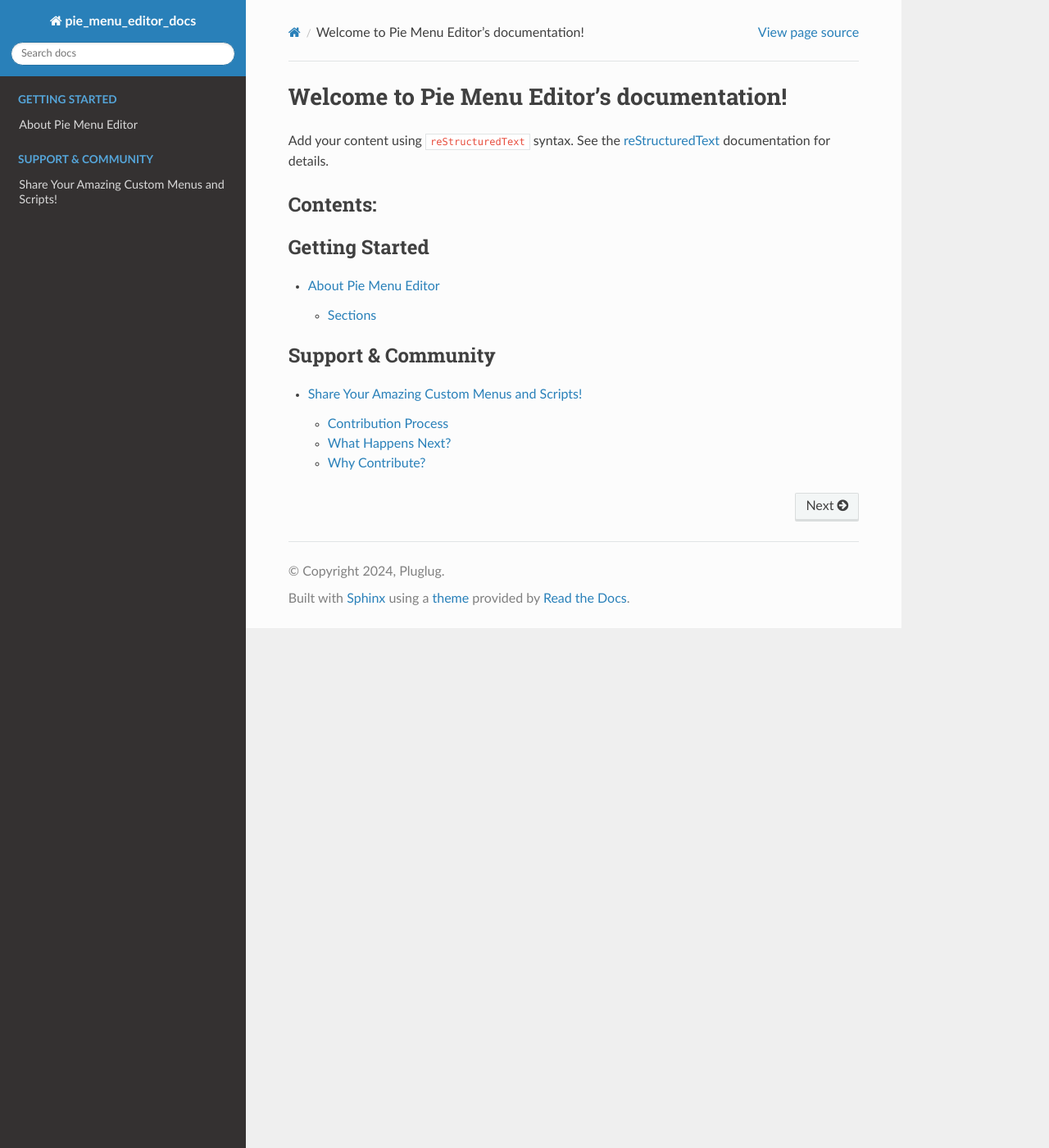
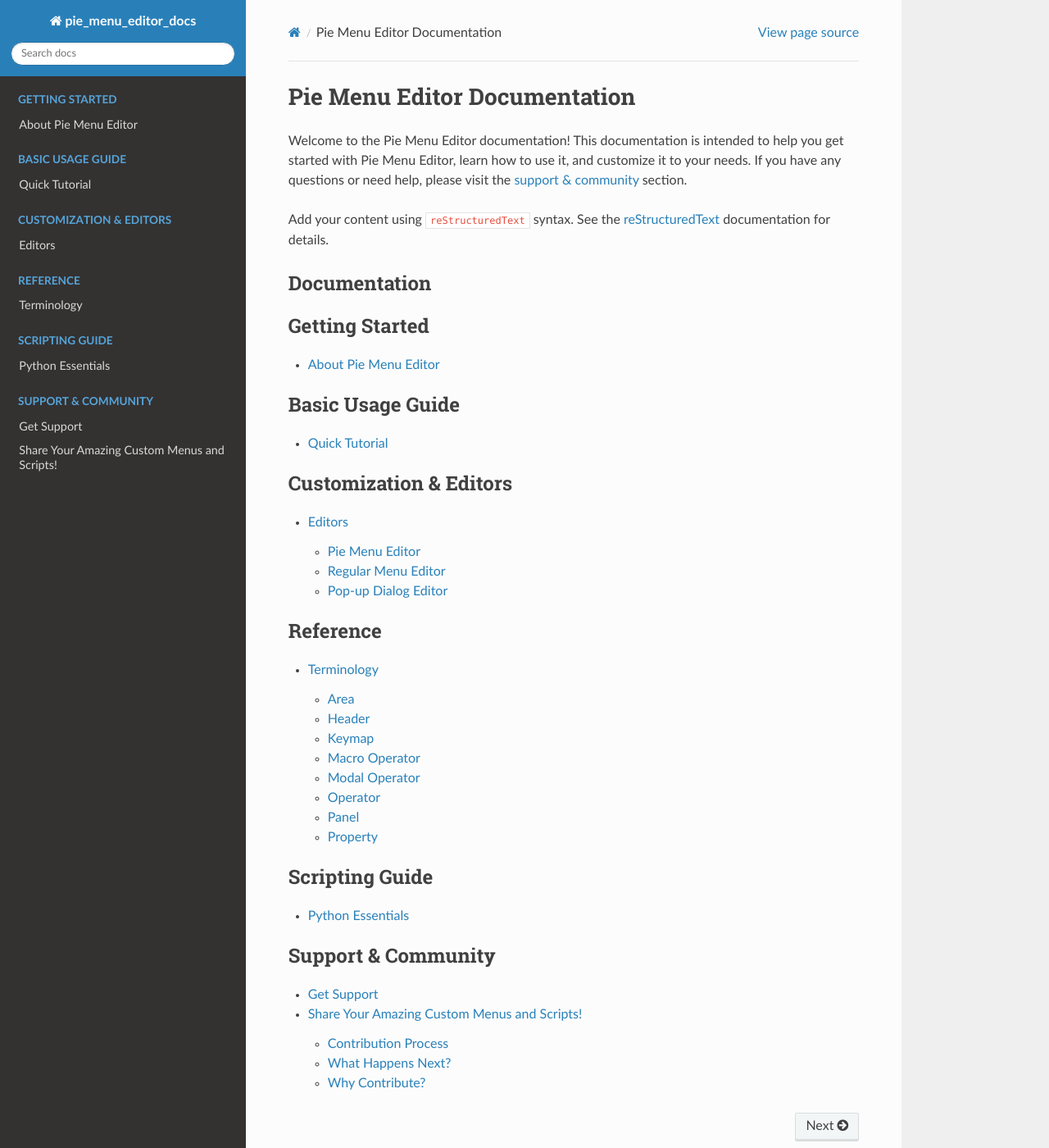
Before and after one commit to Pluglug/test-docs, a Sphinx documentation site: the page built from docs/source/index.rst, in a window 1280 px wide and 1400 px high. Shown: the whole window at 82% size. Built offline with Sphinx 7.4.7 and the Read the Docs theme 3.1.0, drawn with Linux system fonts in a browser that asks for light colours.

Commit message:
Trial addition of titles for all sections

```diff
--- a/docs/source/basic_usage/tutorial.rst
+++ b/docs/source/basic_usage/tutorial.rst
@@ -0,0 +1,4 @@
+Quick Tutorial
+==============
+
+This is a quick tutorial on how to use the library.
--- a/docs/source/conf.py
+++ b/docs/source/conf.py
@@ -9,6 +9,7 @@
 project = 'pie_menu_editor_docs'
 copyright = '2024, Pluglug'
 author = 'Pluglug'
+# master_doc = 'getting_started'
 
 # -- General configuration ---------------------------------------------------
 # https://www.sphinx-doc.org/en/master/usage/configuration.html#general-configuration
--- a/docs/source/customization/editors.rst
+++ b/docs/source/customization/editors.rst
@@ -0,0 +1,14 @@
+Editors
+=======
+
+Pie Menu Editor
+---------------
+Allows to create nested pie menus with 8+ buttons.
+
+Regular Menu Editor
+-------------------
+Allows to create multi-column menus which can be called by using the assigned hotkey or used as a sub-menu.
+
+Pop-up Dialog Editor
+--------------------
+Allows to create a layout of widgets that can be displayed in pie menus, dialogs, panels or toolbars.
--- a/docs/source/getting_started/about.rst
+++ b/docs/source/getting_started/about.rst
@@ -3,8 +3,6 @@
 
 Pie Menu Editor is an add-on for Blender that allows you to create and edit pie menus in a visual way.
 
-Sections
---------
-
-- hoge
-- fuga
+.. image:: _static/images/pme_logo.webp
+   :alt: Pie Menu Editor Logo
+   :align: center
--- a/docs/source/index.rst
+++ b/docs/source/index.rst
@@ -3,16 +3,18 @@
    You can adapt this file completely to your liking, but it should at least
    contain the root `toctree` directive.
 
-Welcome to Pie Menu Editor's documentation!
-===========================================
+Pie Menu Editor Documentation
+=============================
+
+Welcome to the Pie Menu Editor documentation! This documentation is intended to help you get started with Pie Menu Editor, learn how to use it, and customize it to your needs. If you have any questions or need help, please visit the `support & community <support_community/support>`_ section.
 
 Add your content using ``reStructuredText`` syntax. See the
 `reStructuredText <https://www.sphinx-doc.org/en/master/usage/restructuredtext/index.html>`_
 documentation for details.
 
 
-Contents:
----------
+Documentation
+-------------
 
 .. toctree::
    :maxdepth: 2
--- a/docs/source/reference/terminology.rst
+++ b/docs/source/reference/terminology.rst
@@ -0,0 +1,34 @@
+Terminology
+===========
+
+Area
+----
+Area is a workspace for a particular type of editor, like a 3D View Editor, or an Outliner.
+
+Header
+------
+Header is a small horizontal strip, which sits either at the top or bottom of the area and acts as a container for menus and commonly used tools.
+
+Keymap
+------
+A group of context sensitive hotkeys.
+
+Macro Operator
+--------------
+A sequence of user confirmed and succeed operators.
+
+Modal Operator
+--------------
+An interactive tool that blocks the UI and takes user input to confirm, cancel or adjust an action.
+
+Operator
+--------
+A tool in Blender that performs an action and can be assigned to a hotkey, a button or can be called by a python script.
+
+Panel
+-----
+Panel is a collapsible group of UI widgets.
+
+Property
+--------
+Object's data that can be represented as a UI widget.
--- a/docs/source/scripting_guide/python_basics.rst
+++ b/docs/source/scripting_guide/python_basics.rst
@@ -0,0 +1,4 @@
+Python Essentials
+=================
+
+Here we will cover the basics of Python programming language.
--- a/docs/source/support_community/support.rst
+++ b/docs/source/support_community/support.rst
@@ -0,0 +1,4 @@
+Get Support
+===========
+
+`Pie Menu Editor Community <http://blenderartists.org/forum/showthread.php?392910>`_ - Ask questions, share your pie menus, and get help from the community.
```
Also changed, not shown: docs/source/_static/images/pme_logo.webp (added).
